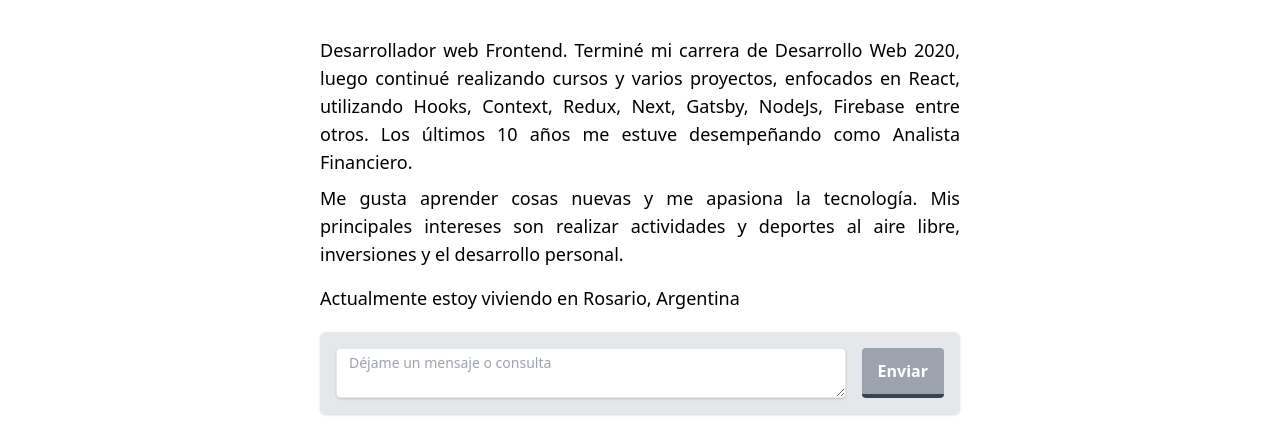
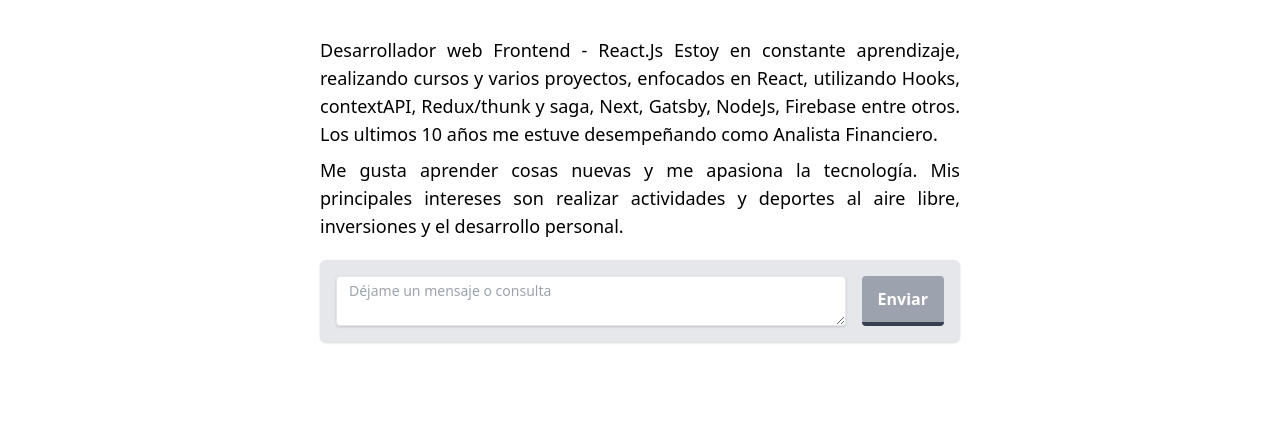
Before and after one commit to HectorAllende/miPagina, a Gatsby site: page / in a window 1280 px wide. Shown: the part 366-800 px from the top of the page. Built offline with nearby package versions, Linux system fonts and the light colour scheme; Gatsby itself is replaced by a stand-in of ours.

Commit message:
modificaciones

```diff
--- a/src/components/inicio.js
+++ b/src/components/inicio.js
@@ -29,15 +29,12 @@ const Inicio = () => {
 
                 <h1 className="mb-10 text-2xl font-bold lg:text-3xl">Hola, soy Héctor</h1>
 
-                <p className="text-base inter md:text-lg">Desarrollador web Frontend.
-                    Terminé mi carrera de Desarrollo Web 2020,
-                    luego continué realizando cursos y varios proyectos,
-                    enfocados en React, utilizando Hooks, Context, Redux, Next, Gatsby, NodeJs, Firebase
-                    entre otros. Los últimos 10 años me estuve desempeñando como Analista Financiero.</p>
+                <p className="text-base inter md:text-lg">Desarrollador web Frontend - React.Js
+                Estoy en constante aprendizaje, realizando cursos y varios proyectos,
+                enfocados en React, utilizando Hooks, contextAPI, Redux/thunk y saga, Next, Gatsby, NodeJs, Firebase
+                entre otros. Los ultimos 10 años me estuve desempeñando como Analista Financiero.</p>
 
                 <p className="py-2 text-base inter md:text-lg">Me gusta aprender cosas nuevas y me apasiona la tecnología. Mis principales intereses son realizar actividades y deportes al aire libre, inversiones y el desarrollo personal.</p>
-
-                <p className="py-2 text-base md:text-lg">Actualmente estoy viviendo en Rosario, Argentina</p>
 
 
                 {/* <form
```
